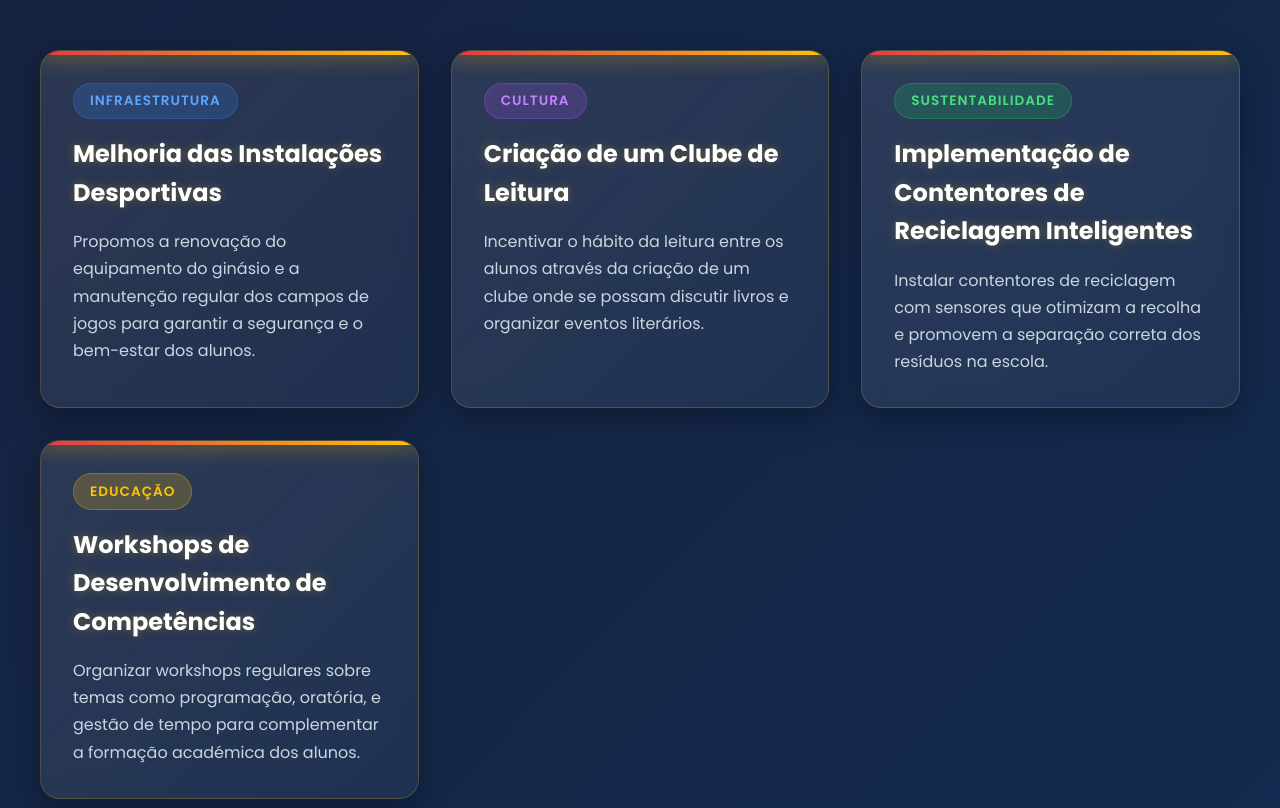
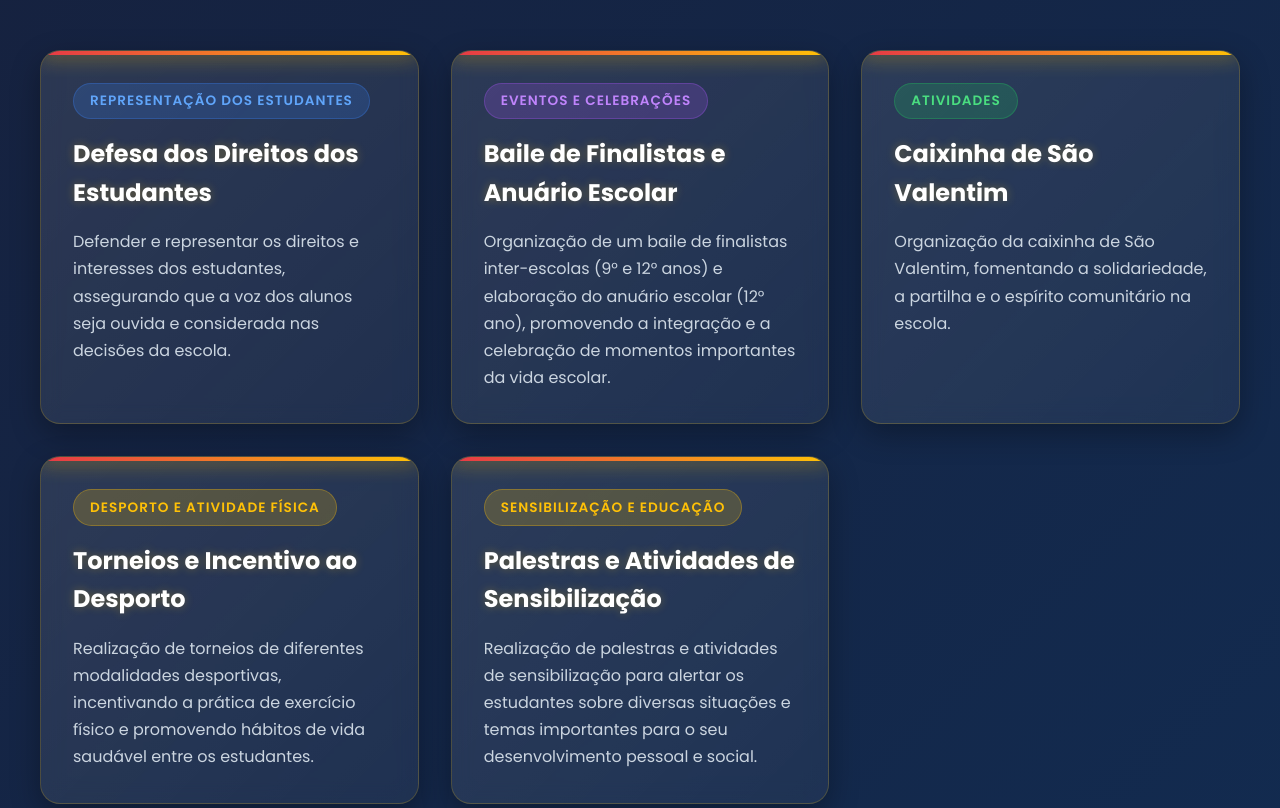
Before and after one commit to aresendes2/ListaJ.cc.github.io, a plain HTML site: page index.html in a window 1280 px wide. Shown: the part 4860-5668 px from the top of the page. Drawn offline with Linux system fonts and the light colour scheme.

Commit message:
Add files via upload

```diff
--- a/index.html
+++ b/index.html
@@ -1031,27 +1031,33 @@
         // Proposals data
         const proposals = [
             {
-                title: "Melhoria das Instalações Desportivas",
-                description: "Propomos a renovação do equipamento do ginásio e a manutenção regular dos campos de jogos para garantir a segurança e o bem-estar dos alunos.",
-                category: "Infraestrutura",
+                title: "Defesa dos Direitos dos Estudantes",
+                description: "Defender e representar os direitos e interesses dos estudantes, assegurando que a voz dos alunos seja ouvida e considerada nas decisões da escola.",
+                category: "Representação Dos Estudantes",
                 color: "blue"
             },
             {
-                title: "Criação de um Clube de Leitura",
-                description: "Incentivar o hábito da leitura entre os alunos através da criação de um clube onde se possam discutir livros e organizar eventos literários.",
-                category: "Cultura",
+                title: "Baile de Finalistas e Anuário Escolar",
+                description: "Organização de um baile de finalistas inter-escolas (9° e 12° anos) e elaboração do anuário escolar (12° ano), promovendo a integração e a celebração de momentos importantes da vida escolar.",
+                category: "Eventos e Celebrações",
                 color: "purple"
             },
             {
-                title: "Implementação de Contentores de Reciclagem Inteligentes",
-                description: "Instalar contentores de reciclagem com sensores que otimizam a recolha e promovem a separação correta dos resíduos na escola.",
-                category: "Sustentabilidade",
+                title: "Caixinha de São Valentim",
+                description: "Organização da caixinha de São Valentim, fomentando a solidariedade, a partilha e o espírito comunitário na escola.",
+                category: "Atividades",
                 color: "green"
             },
             {
-                title: "Workshops de Desenvolvimento de Competências",
-                description: "Organizar workshops regulares sobre temas como programação, oratória, e gestão de tempo para complementar a formação académica dos alunos.",
-                category: "Educação",
+                title: "Torneios e Incentivo ao Desporto",
+                description: "Realização de torneios de diferentes modalidades desportivas, incentivando a prática de exercício físico e promovendo hábitos de vida saudável entre os estudantes.",
+                category: "Desporto e Atividade Física",
+                color: "yellow"
+            },
+            {
+                title: "Palestras e Atividades de Sensibilização",
+                description: "Realização de palestras e atividades de sensibilização para alertar os estudantes sobre diversas situações e temas importantes para o seu desenvolvimento pessoal e social.",
+                category: "Sensibilização e Educação",
                 color: "yellow"
             }
         ];
```
